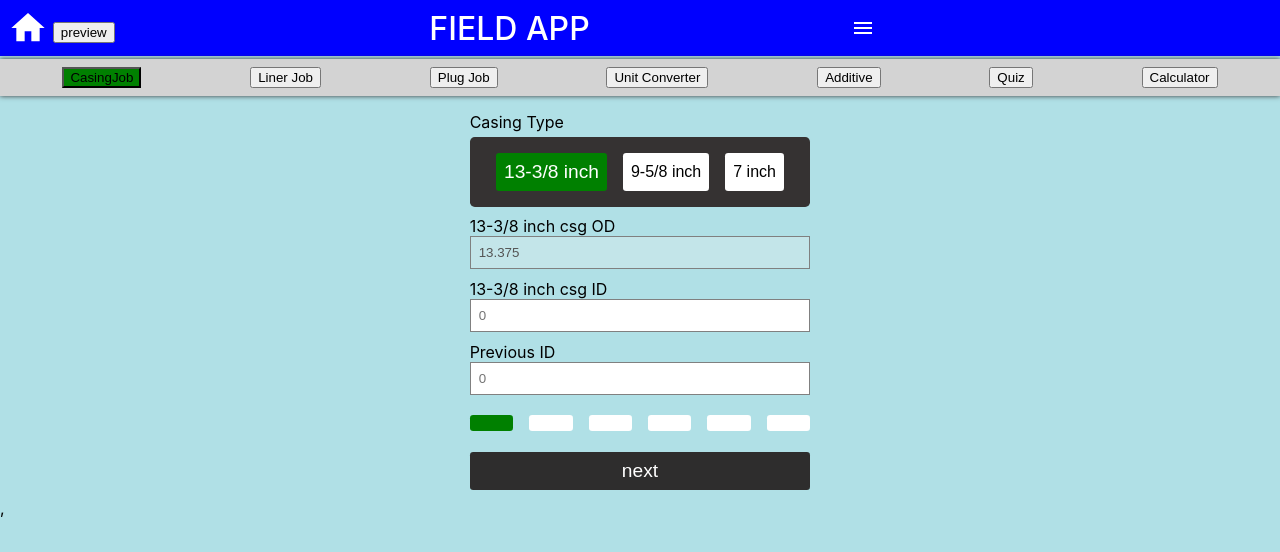
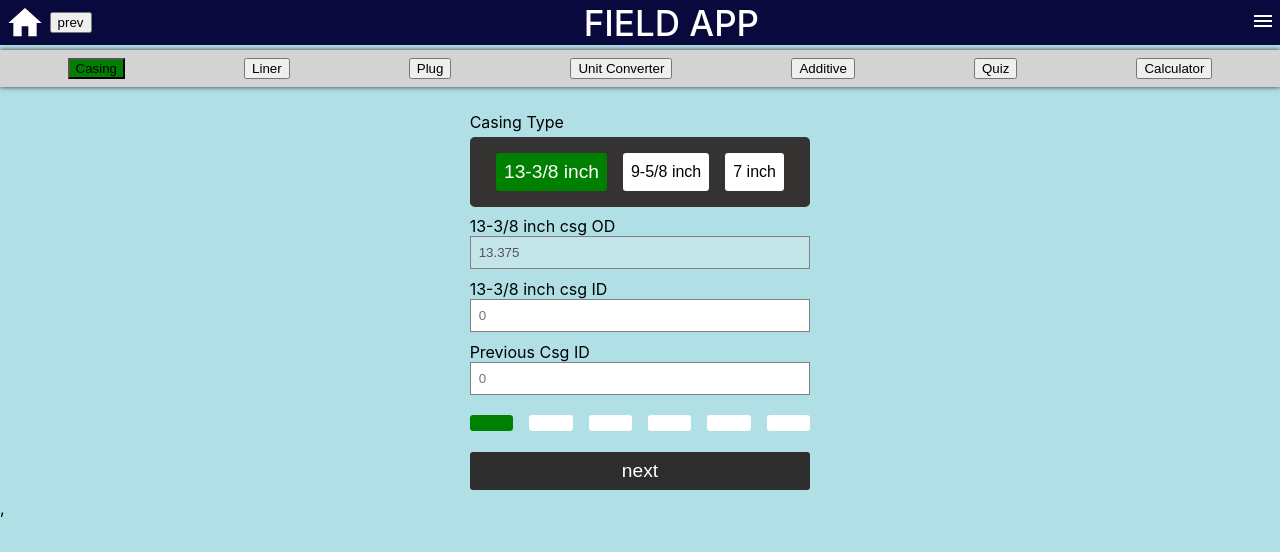
Before and after one commit to Alexcoder/riglex, a React (Create React App) app: page /job in a window 1280 px wide. Shown: the top 552 px of the page. Built offline with nearby package versions, Linux system fonts and the light colour scheme.

Commit message:
refactor prim2

```diff
--- a/src/components/Header/HeaderNav.css
+++ b/src/components/Header/HeaderNav.css
@@ -1,16 +1,19 @@
 
-.header-cont{
-    display: flex;
+.header{
     position: fixed;
-    top:0;
-    left: 0;
+    left:0;
     right: 0;
-    z-index: 20;
-    justify-content: space-between;
+    top: 0;
+    display : flex;
+    justify-content:space-between;
     align-items: center;
-    background: blue;
+    background: rgb(9, 9, 62);
     color: white;
-    font-size: 2rem;
-    font-weight: 500;
-    padding: 0.5rem;
+    padding: 0.1rem 0.3rem;
+    width: auto
 }
+.header > .title{
+    /* padding-right: 3.5rem; */
+    font-size: 35px;
+    font-weight: 450;
+}
--- a/src/components/Header/HeaderNav.js
+++ b/src/components/Header/HeaderNav.js
@@ -28,14 +28,15 @@ const HeaderNav = () => {
 
 
   return (
-    <main className="header-cont">
-      <div style={{display:"flex", alignItems:"center", gap:"0.3rem"}}>
-         <HomeIcon onClick={()=> navigate("/")} sx={{fontSize:"2.5rem"}}/>
-         <button onClick={handleClick} style={{marginBottom:"-0.5rem"}}>preview</button>
-      </div>
-      <div className='header-title'> FIELD APP </div>
-      <div><MenuIcon onClick={()=> setSidebar((prev)=> !prev)}/></div>
-  </main>
+    <div className="header">
+      <span style={{display:"flex", alignItems:"center", gap:"0.3rem"}}>
+        <HomeIcon onClick={()=> navigate("/")} sx={{fontSize:"2.5rem"}}/>
+        <button onClick={handleClick} style={{marginBottom:""}}>prev</button>
+    </span>
+    <span className='title'> FIELD APP </span>
+   <span style={{float:"right"}}><MenuIcon onClick={()=> setSidebar((prev)=> !prev)}/></span>
+
+  </div>
   )
 }
 
--- a/src/components/NavBar/Navbar.css
+++ b/src/components/NavBar/Navbar.css
@@ -1,7 +1,7 @@
 .nav-cont{
     background: lightgray;
     position: fixed;
-    top: 3.68rem;
+    top: 3.1rem;
     left: 0;
     right: 0;
     display: flex;
--- a/src/components/NavBar/Navbar.jsx
+++ b/src/components/NavBar/Navbar.jsx
@@ -18,9 +18,9 @@ const Navbar = () => {
 
   const navigate = useNavigate();
   const nav = [
-    { jobType : "CasingJob", page : "/job",},
-    { jobType : "Liner Job", page : "/liner",},
-    { jobType : "Plug Job", page : "/plug",},
+    { jobType : "Casing", page : "/job",},
+    { jobType : "Liner ", page : "/liner",},
+    { jobType : "Plug ", page : "/plug",},
     { jobType : "Unit Converter", page : "/unit-converter",},
     { jobType : "Additive", page : "/additive",},
     { jobType : "Quiz", page : "/quiz",},
--- a/src/components/Primary2/Input/Input.jsx
+++ b/src/components/Primary2/Input/Input.jsx
@@ -2,11 +2,11 @@ import { useGlobalState } from '../../../state/context/Context';
 import "./styles.css";
 
 const InputField = ( { item } ) => {
-    const { wellData, setWellData } = useGlobalState();
+    const { wellData2, setWellData2 } = useGlobalState();
 
     const handleChange = (e) =>{
         const { name , value } = e.target;
-        setWellData({ ...wellData, [name] : value });
+        setWellData2({ ...wellData2, [name] : value });
 
 
 
--- a/src/components/Primary2/InputData.jsx
+++ b/src/components/Primary2/InputData.jsx
@@ -1,40 +1,43 @@
 import { useGlobalState } from "../../state/context/Context";
 
-function useCsgDobData(casing, previousCsg){
-    const { wellData2 } = useGlobalState();
+function useCsgDobData(){
+    const { wellData2, casingType } = useGlobalState();
 
+    const previousCsg = casingType==="13-3/8 inch"? "Previous  " :
+    casingType==="9-5/8 inch" ? "13-3/8 inch  " :
+    casingType==="7 inch" ? "9-5/8 inch  " : "";
 
     const InputData1 = [//Casing ID
        {
                title: "casingOD",
-               value: wellData2.casingOD(casing),
+               value: wellData2.casingOD(casingType),
                placeholder: "",
-               desc : `${casing} csg OD`,
-               disabled : casing!=="" ? true : false  ,
+               desc : `${casingType} csg OD`,
+               disabled : casingType!=="" ? true : false  ,
             },
             {
                 title: "casingID",
                 value: wellData2.casingID,
                 placeholder: "0",
-                desc : `${casing} csg ID`,
+                desc : `${casingType} csg ID`,
                 disabled : false  ,
             },
             {
                 title: "previousCsgID",
                 value: wellData2.previousCsgID,
                 placeholder: "0",
-                desc: `${previousCsg} ID`,
+                desc: `${previousCsg} Csg ID`,
                 disabled : false  ,
             },
         ];
         const InputData2 = [
             {
                 title: "openHole",
-                value: wellData2.openHole(casing),
+                value: wellData2.openHole(casingType),
                 className: "primary-input",
                 placeholder: "0",
-                desc: "Open Hole ID",
-                disabled : casing!=="" ? true : false  ,
+                desc: "Open Hole",
+                disabled : casingType!=="" ? true : false  ,
             },
         {
           title: "leadExcess",
@@ -45,7 +48,7 @@ function useCsgDobData(casing, previousCsg){
           disabled : false  ,
         },
         {
-            title: "tailExcess",
+          title: "tailExcess",
           value: wellData2.tailExcess,
           className: "primary-input",
           placeholder: "excess value eg 15",
@@ -73,11 +76,11 @@ function useCsgDobData(casing, previousCsg){
         disabled : false  ,
     },
     {
-          title: "presentCsgShoe",
-          value: wellData2.presentCsgShoe,
+          title: "casingShoe",
+          value: wellData2.casingShoe,
           className: "primary-input",
           placeholder: "0",
-          desc: `${casing} Casing Shoe @`,
+          desc: `${casingType} Casing Shoe @`,
           disabled : false  ,
         },
         {
--- a/src/components/Primary2/Job.jsx
+++ b/src/components/Primary2/Job.jsx
@@ -4,19 +4,17 @@ import useCsgDobData from "./InputData";
 import Preview from "./Preview";
 import Result from "./Result/Result";
 import "./Input/styles.css";
+import { useGlobalState } from "../../state/context/Context";
 
 
 const Job = () => {
-    const [page, setPage] = useState(0);
-    const [casingType, setCasingType] = useState("13-3/8 inch");
-    const previousCsg = casingType==="13-3/8 inch"? "Previous  " :
-                     casingType==="9-5/8 inch" ? "13-3/8 inch  " :
-                     casingType==="7 inch" ? "9-5/8 inch  " : "";
-    const {InputData1, InputData2, InputData3, InputData4} = useCsgDobData(casingType, previousCsg)
+    const [page, setPage] = useState(1);
+    const { casingType, setCasingType } = useGlobalState()
+    const {InputData1, InputData2, InputData3, InputData4} = useCsgDobData()
     const pageNumber=(goTo)=>{
         setPage((prev)=>
-                goTo==="next" && prev < 4  ? prev + 1 :
-                goTo==="prev" && prev > 0 ? prev - 1 : 5
+                goTo==="next" && prev < 5  ? prev + 1 :
+                goTo==="prev" && prev > 1 ? prev - 1 : 6
                 )
     };
 
@@ -34,37 +32,37 @@ const Job = () => {
             <button className={casingType==="9-5/8 inch"? "btn-group" : "btn"} onClick={()=> setCasingType("9-5/8 inch")}>9-5/8 inch</button>
             <button className={casingType==="7 inch"? "btn-group" : "btn"} onClick={()=> setCasingType("7 inch")}>7 inch</button>
         </div>
-        { page===0 &&
+        { page===1 &&
             InputData1.map((item, i)=>
             <div key={i}> <InputField item={item} /> </div> )
         }
-        { page===1 &&
+        { page===2 &&
             InputData2.map((item, i)=>
             <div key={i}> <InputField item={item}/> </div> )
         }
-        { page===2 &&
+        { page===3 &&
             InputData3.map((item, i)=>
             <div key={i}> <InputField item={item}/> </div> )
         }
-        { page===3 &&
+        { page===4 &&
             InputData4.map((item, i)=>
             <div key={i}> <InputField item={item}/> </div> )
         }
-       { page===4 && <Preview /> }
-       { page===5 && <Result /> }
+       { page===5 && <Preview /> }
+       { page===6 && <Result  /> }
         <div style={{display:"flex", gap:"1rem", flexWrap:"nowrap",}}>
-            <button onClick={()=> goTo(0)} style={{flex:"1 1 10%",  background: page===0? "green" : "white"}}></button>
             <button onClick={()=> goTo(1)} style={{flex:"1 1 10%",  background: page===1? "green" : "white"}}></button>
             <button onClick={()=> goTo(2)} style={{flex:"1 1 10%",  background: page===2? "green" : "white"}}></button>
             <button onClick={()=> goTo(3)} style={{flex:"1 1 10%",  background: page===3? "green" : "white"}}></button>
             <button onClick={()=> goTo(4)} style={{flex:"1 1 10%",  background: page===4? "green" : "white"}}></button>
             <button onClick={()=> goTo(5)} style={{flex:"1 1 10%",  background: page===5? "green" : "white"}}></button>
+            <button onClick={()=> goTo(6)} style={{flex:"1 1 10%",  background: page===6? "green" : "white"}}></button>
         </div>
         <div style={{display:"flex", gap:"1rem" }}>
-        { page > 0 &&  <button  style={{flex:"1 1 50%"}}   onClick={()=>pageNumber("prev")} >back</button> }
+        { page > 1 &&  <button  style={{flex:"1 1 50%"}}   onClick={()=>pageNumber("prev")} >back</button> }
         {
-        page < 5 && <button  style={{flex:"1 1 50%"}}   onClick={()=>pageNumber("next")} >
-            {page===3? "Preview" : page===4? "Calculate" : "next"}</button>
+        page < 6 && <button  style={{flex:"1 1 50%"}}   onClick={()=>pageNumber("next")} >
+            {page===4? "Preview" : page===5? "Calculate" : "next"}</button>
         }
 
         </div>
--- a/src/state/context/Context.js
+++ b/src/state/context/Context.js
@@ -57,19 +57,29 @@ const inputDataLiner = {
 
 export const ContextProvider = ({children}) => {
   const [wellData, setWellData] = useState(DataPrimary);
+  const [casingType, setCasingType] = useState("13-3/8 inch");
   const [wellData2, setWellData2] = useState({
-    casingOD(size){
-      if(size==="13-3/8 inch") return 13.375
-      else if(size==="9-5/8 inch") return 9.625
-      else if(size==="7 inch") return 7
+    casingOD(casingType){
+      if(casingType==="13-3/8 inch") return "13.375"
+      else if(casingType==="9-5/8 inch") return "9.625"
+      else if(casingType==="7 inch") return "7"
+    },
+    openHole(casingType){
+      if(casingType==="13-3/8 inch") return "16"
+      else if(casingType==="9-5/8 inch") return "12.25"
+      else if(casingType==="7 inch") return "8.5"
       else return ""
     },
-    openHole(size){
-      if(size==="13-3/8 inch") return 16
-      else if(size==="9-5/8 inch") return 12.25
-      else if(size==="7 inch") return 8.5
-      else return ""
-    },
+    casingID : "",
+    casingShoe : "",
+    topOfLead: "",
+    topOfTail : "",
+    topOfFloatCollar: "",
+    previousCsgShoe: "",
+    previousCsgID: "",
+    leadExcess:"",
+    tailExcess: "",
+    measuredDepth:"",
   });
   const [plug, setPlug] = useState(inputDataPlug);
   const [liner, setLiner] = useState(inputDataLiner);
@@ -77,10 +87,6 @@ export const ContextProvider = ({children}) => {
   const [unit, setUnit] = useState("ft");
 
   const [calculator, setCalculator] = useState(false);
-
-  // const [mode , setMode] = useState("OTHERS");
-  const [theme, setTheme] = useState("greenColor");
-  // const [sidebar, setSidebar] = useState(false)
 
 
   const Liner_Slurry_Volume =(Number(wellData.volOfLead) + Number(wellData.volOfTail)).toFixed(1)
@@ -90,13 +96,12 @@ export const ContextProvider = ({children}) => {
     <StateContext.Provider
     value={{
      unit, setUnit,
-     setTheme, wellData, setWellData,
+     wellData, setWellData,
      isUniformStinger, setIsUniformStinger,
      liner, setLiner, calculator, setCalculator,
-     wellData2, setWellData2,
+     wellData2, setWellData2, casingType, setCasingType,
 
       // mode , setMode,
-      theme,
      plug,
      setPlug,  Liner_Slurry_Volume,
 
```
Also changed, not shown: src/components/Primary2/Calculate.jsx (added, +48 -0 lines), src/components/Primary2/Preview.jsx (+18 -15 lines), src/components/Primary2/Result/Result.jsx (+6 -7 lines).
